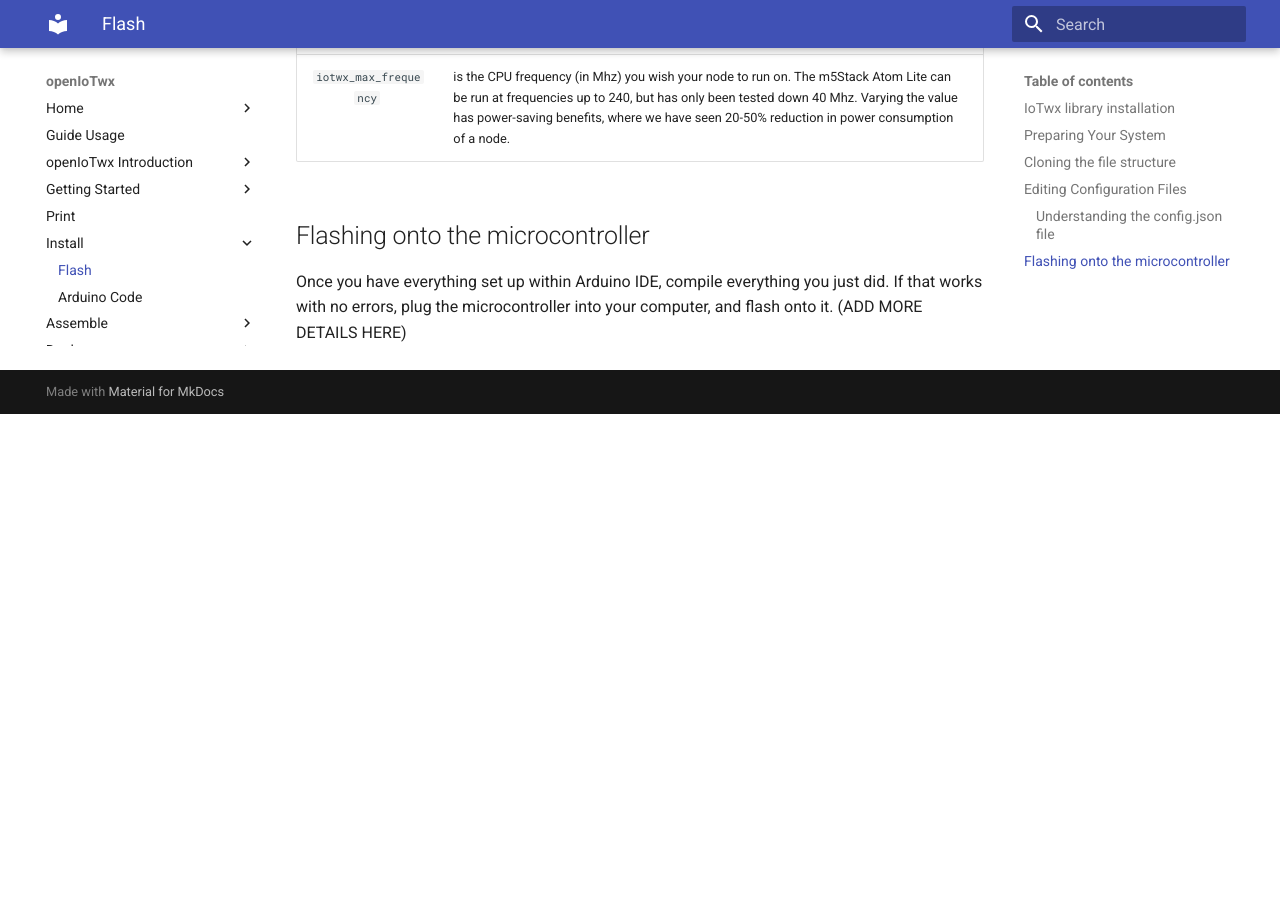
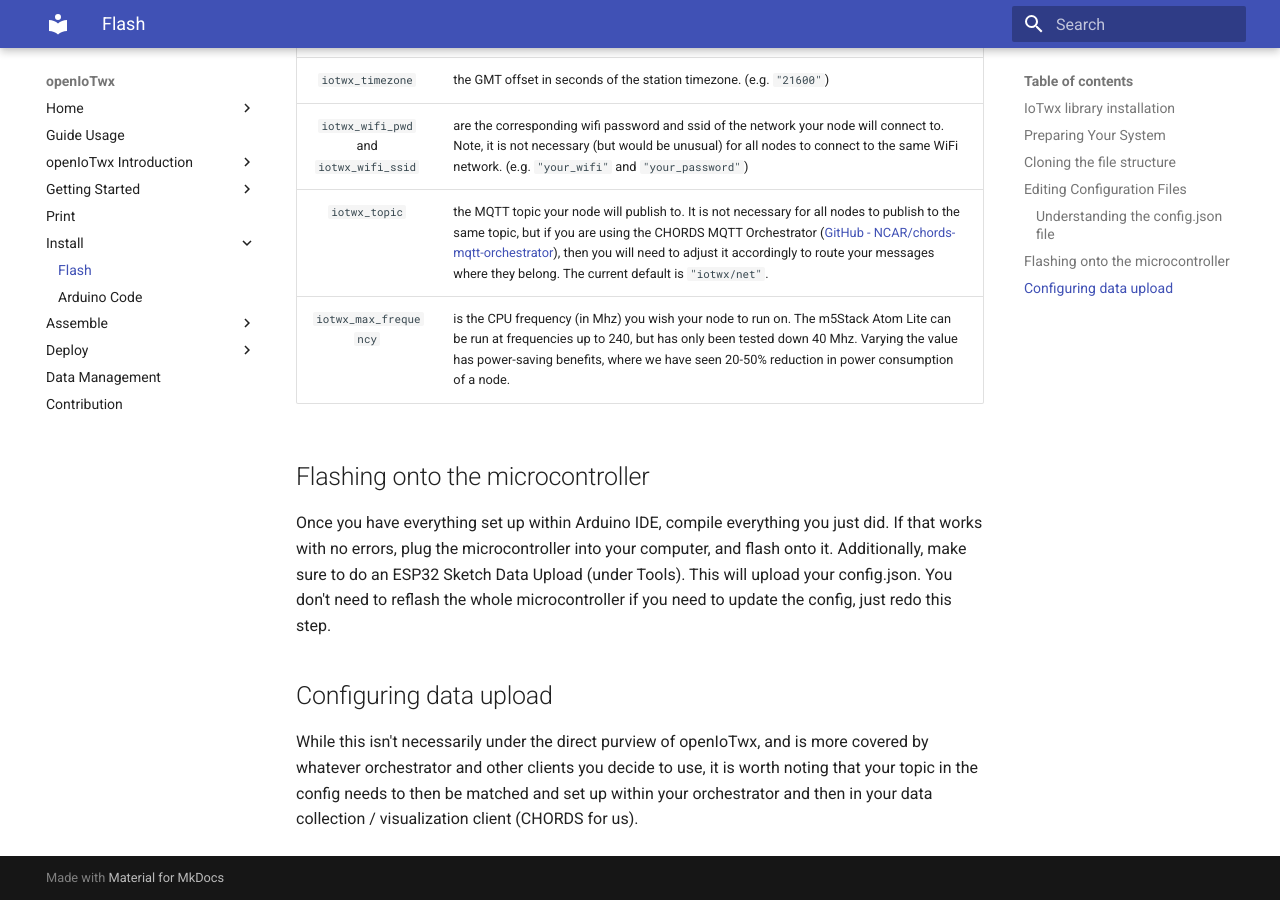
Before and after one commit to NCAR/openiotwx, an MkDocs documentation site: the page built from docs/installation/core_install.md, in a window 1280 px wide and 900 px high, scrolled down 3211 px. Built offline with MkDocs 1.6.1 and Material for MkDocs 9.7.7, drawn with Linux system fonts in a browser that asks for light colours; before the commit the page ends 3625 px from its top, so only the background shows below that; some of the changed text lies outside the part shown.

Commit message:
updating installation requirements

```diff
--- a/docs/installation/core_install.md
+++ b/docs/installation/core_install.md
@@ -52,14 +54,16 @@
 
 This will add a number of options underneath your tools section.
 Select:
-    * Upload speed 115200
-    * CPU Frequency: 240
-    * Flash Frequency:80
-    * Flash mode: QIO
-    * Flash size: 4 MB
-    * Partition scheme: Huge APP
-    * PSram: disabled
-    * Leave the rest as default if that setting was not already the default mode
+
+* Upload speed 115200
+* CPU Frequency: 240
+* Flash Frequency:80
+* Flash mode: QIO
+* Flash size: 4 MB
+* Partition scheme: Huge APP
+* PSram: disabled
+
+Leave the rest as default if that setting was not already the default mode
 
 ## Cloning the file structure
 
@@ -116,4 +120,9 @@
 
 ## Flashing onto the microcontroller
 
-Once you have everything set up within Arduino IDE, compile everything you just did. If that works with no errors, plug the microcontroller into your computer, and flash onto it. (ADD MORE DETAILS HERE)
+Once you have everything set up within Arduino IDE, compile everything you just did. If that works with no errors, plug the microcontroller into your computer, and flash onto it.
+Additionally, make sure to do an ESP32 Sketch Data Upload (under Tools). This will upload your config.json. You don't need to reflash the whole microcontroller if you need to update the config, just redo this step.
+
+## Configuring data upload
+
+While this isn't necessarily under the direct purview of openIoTwx, and is more covered by whatever orchestrator and other clients you decide to use, it is worth noting that your topic in the config needs to then be matched and set up within your orchestrator and then in your data collection / visualization client (CHORDS for us).
```
Also changed, not shown: other parts of docs/installation/core_install.md (+2 -0 lines).
